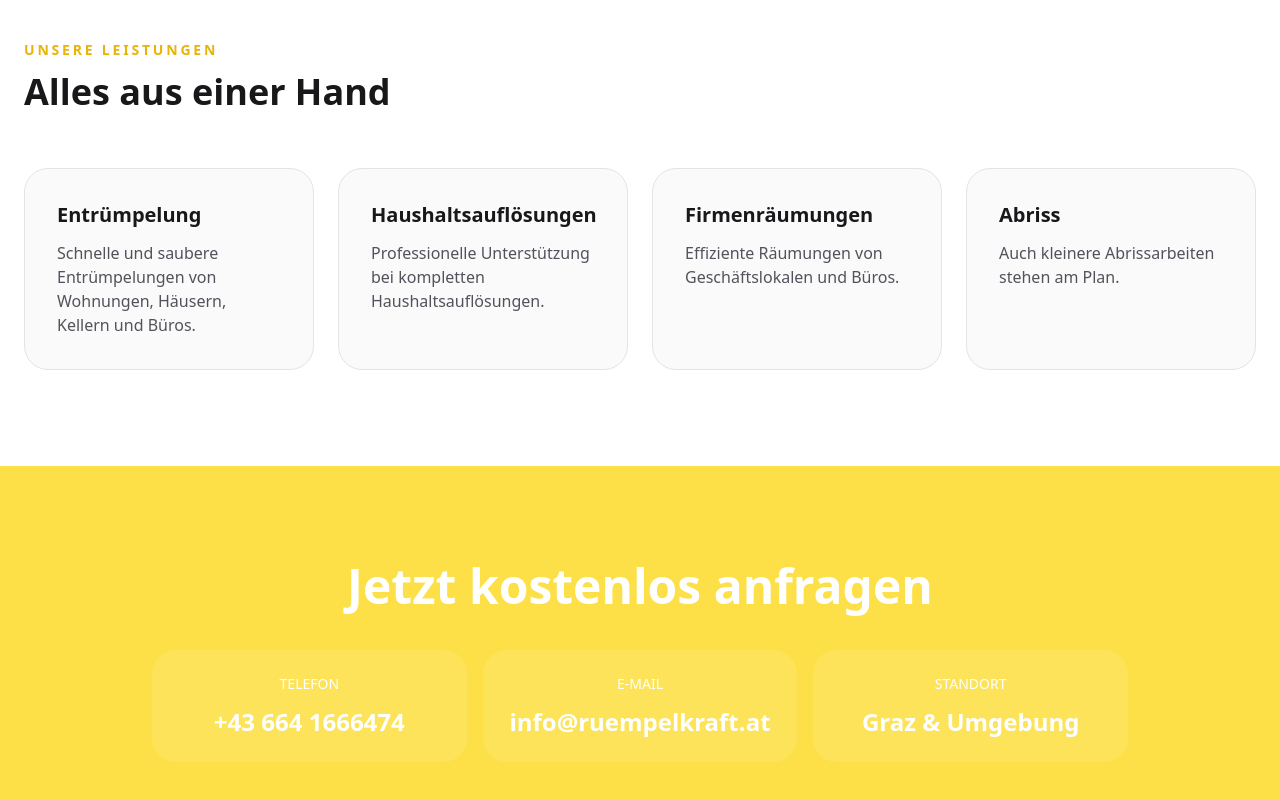
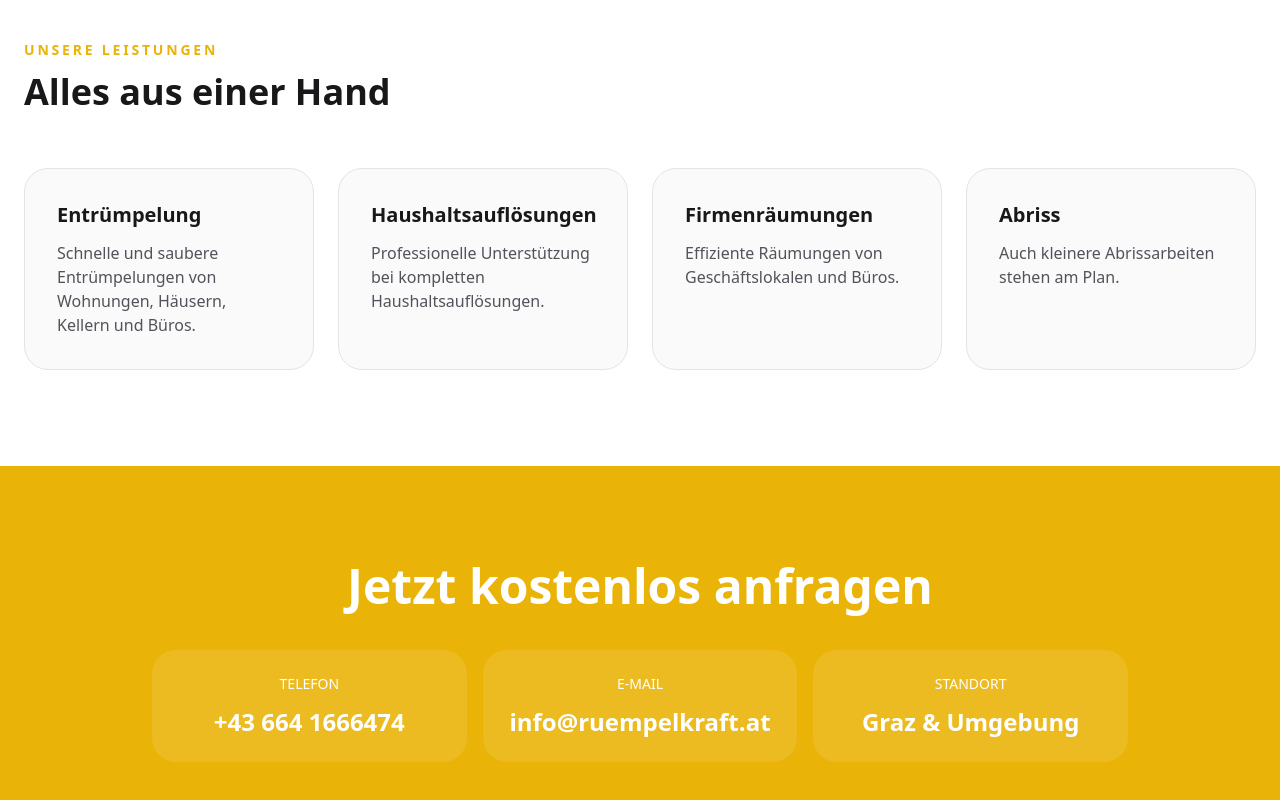
Before and after one commit to Ruempelkraft/Ruempelkraft-website, a React (Vite) app: page / in a window 1280 px wide. Shown: the part 685-1485 px from the top of the page. Built offline with nearby package versions, Linux system fonts and the light colour scheme.

Commit message:
Change section background color from yellow-300 to yellow-500

```diff
--- a/src/App.jsx
+++ b/src/App.jsx
@@ -104,7 +104,7 @@ export default function RuempelkraftWebsite() {
         </div>
       </section>
 
-      <section id="kontakt" className="bg-yellow-300 py-24 text-white">
+      <section id="kontakt" className="bg-yellow-500 py-24 text-white">
         <div className="mx-auto max-w-5xl px-6 text-center">
           <h3 className="text-5xl font-black">
             Jetzt kostenlos anfragen
```
